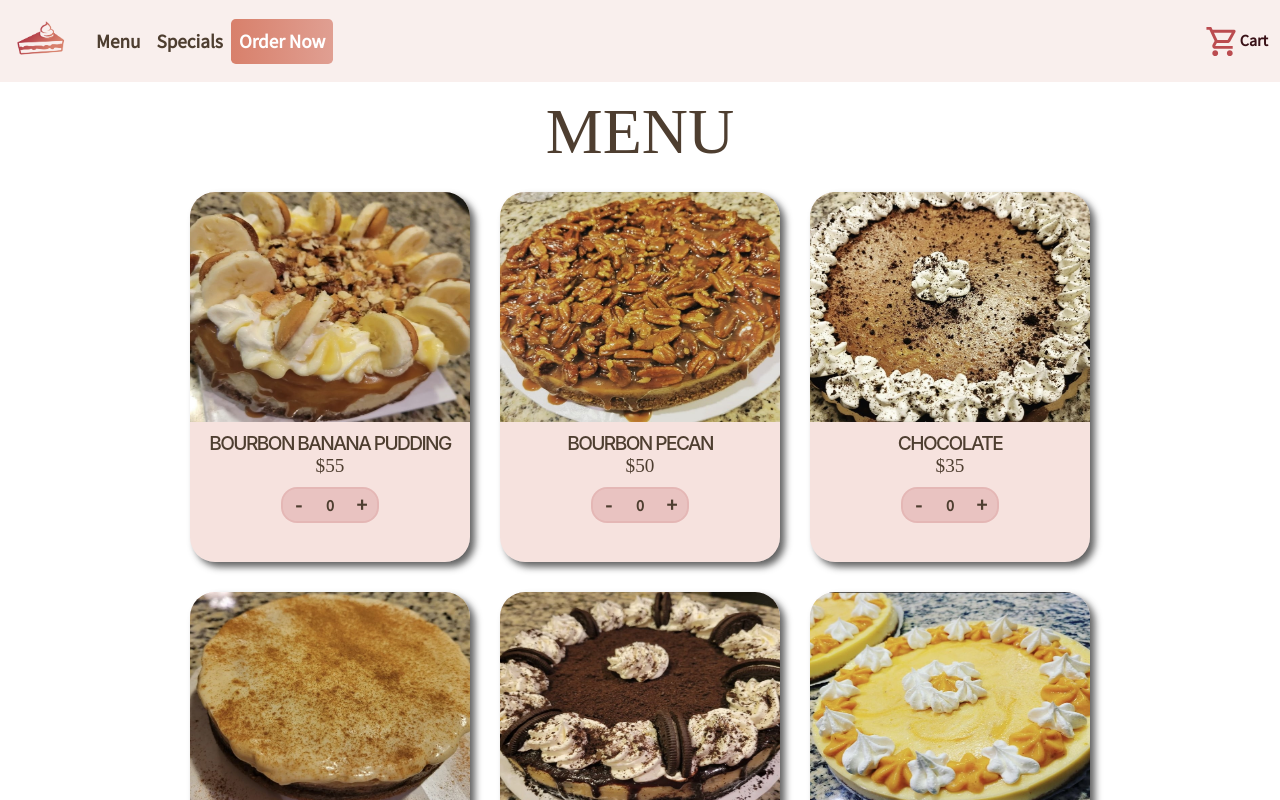
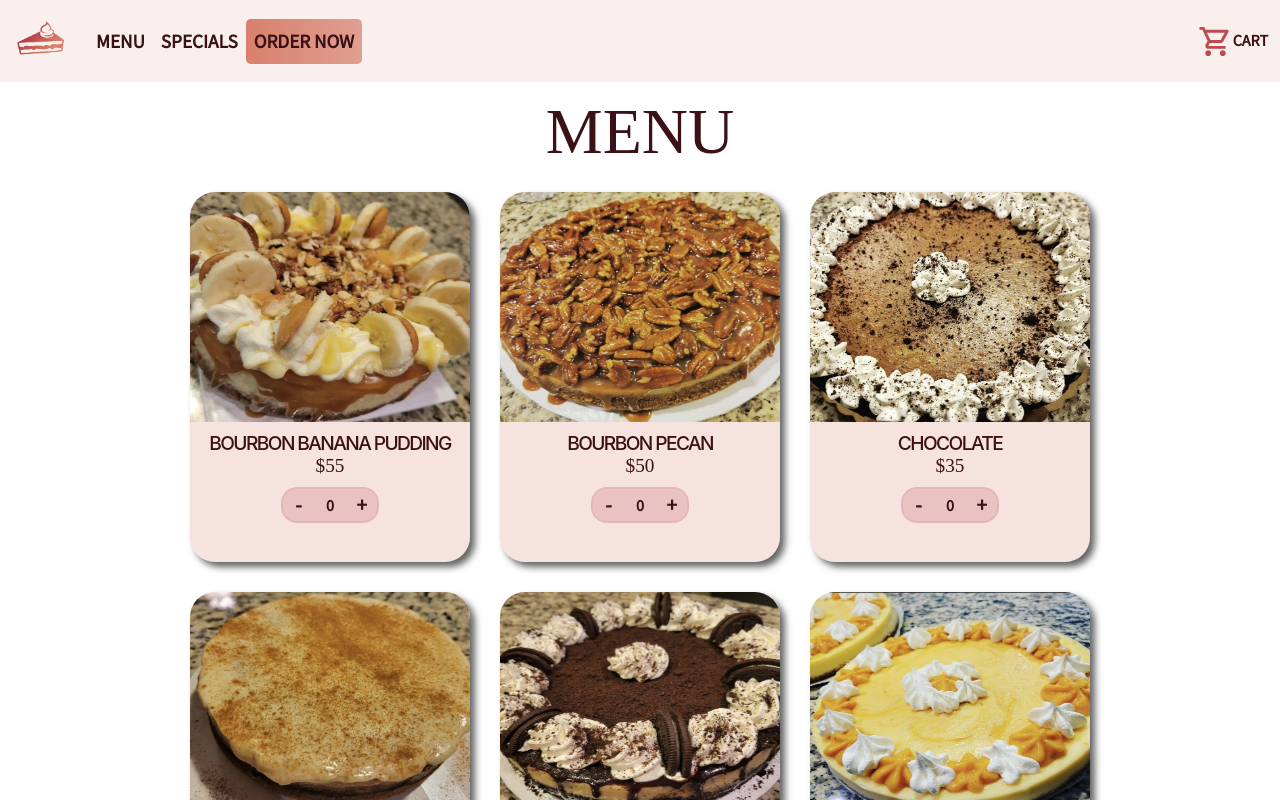
Before and after one commit to a-cole55/cheesecakes2.0, a React (Create React App) app: page /menu in a window 1280 px wide. Shown: the top 800 px of the page. Built offline with nearby package versions, Linux system fonts and the light colour scheme; a web font is replaced by a local one.

Commit message:
styling changes

```diff
--- a/src/components/Header.css
+++ b/src/components/Header.css
@@ -14,12 +14,17 @@
   }
   .nav-link, #menuNav{
     font-size: 1.2rem;
-    color:#4E3E30;
+    color:#391117;
     font-family: "Source Sans Pro", sans-serif;
     font-weight: bold;
+    text-transform: uppercase;
   }
   .nav-link:hover{
     font-weight: bold;
+    color:#391117
+  }
+  .actions a:hover{
+    color:#391117;
   }
 
   .shop{
@@ -34,8 +39,8 @@
     position:relative;
     text-align: center;
     top:-20px;
-    left:-57px;
-    color:#4E3E30;
+    left:-65px;
+    color:#391117;
     font-size:1rem;
     font-weight:600;
     border-radius: 5em;
@@ -52,12 +57,19 @@
     background-image: linear-gradient(to right,#D8806B, rgba(224, 159, 146, 1));
     border-radius: 0.3em;
   }
+  .action-btn:hover{
+    background-image: linear-gradient(to left,#D8806B, rgba(224, 159, 146, 1));
+  }
   .action-btn a{
-    color:white;
+    color:#391117;
     font-weight: bold;
   }
   .action-btn a:hover{
     color:white;
+    text-decoration: none;
+  }
+  .actions a{
+    text-transform: uppercase;
   }
 
   @media screen and (max-width:992px){
--- a/src/pages/Home.css
+++ b/src/pages/Home.css
@@ -42,7 +42,7 @@ body{
 }
 .infoSection h2{
     font: 2rem 'Rancho', cursive;
-    color:#4E3E30;
+    color:#391117;
     letter-spacing: 0.15em;
     text-transform: capitalize;
 }
@@ -68,7 +68,7 @@ body{
 }
 .infoItems h3{
     font: 1.5rem 'Rancho', cursive;
-    color:#4E3E30;
+    color:#391117;
     letter-spacing: 0.15em;
     font-weight: bold;
     text-transform: capitalize;
--- a/src/pages/Menu.css
+++ b/src/pages/Menu.css
@@ -1,35 +1,35 @@
 h1{
     text-transform: uppercase;
     font:4rem 'Rancho', cursive;
-    color:#4E3E30;
+    color:#391117;
     /* margin-top: 3%; */
 }
 .modalTitle, .modalFooter{
     border:none;
 }
 .modalTitle{
-    color:#4E3E30;
+    color:#391117;
 }
 .modalBTN, .modalBTNCart{
     height:3em;
 }
 .modalBTN{
-    background-color: #4E3E30;
+    background-color: #391117;
     opacity: 0.9;
 }
 .modalBTN:hover{
-    background-color: #4E3E30;
+    background-color: #391117;
     opacity: 1;
 }
 .modalBTNCart{
     background-color:rgba(224, 159, 146, 0.7);
-    color:#4E3E30;
+    color:#391117;
     font-weight: bold;
-    border: #4E3E30;
+    border: #391117;
 }
 .modalBTNCart:hover{
     background-color:rgba(224, 159, 146, 0.9);
-    color:#4E3E30
+    color:#391117
 }
 .menu{
     display:flex;
@@ -65,13 +65,13 @@ h3{
     letter-spacing: -0.1rem;
     margin-bottom: 0;
     font-size: 1.2rem;
-    color:#4E3E30;
+    color:#391117;
     margin-top:10px;
 }
 #price{
     display: block;
     font-size:1.2rem;
-    color: #4E3E30
+    color: #391117
 }
 #menuBTNS{
     display: flex;
@@ -92,7 +92,7 @@ h3{
     background-color: rgba(187, 76, 80, 0.4);
     height:2.5em;
     margin-left:5px;
-    color:#4E3E30;
+    color:#391117;
     font-weight: bold;
     text-transform: uppercase;
 }
@@ -110,7 +110,7 @@ button{
     width:1.5em;
     height:1.5em;
     font-weight: bold;
-    color:#4E3E30;
+    color:#391117;
     font-size:1.3rem;
     border:none;
     background-color: transparent
@@ -131,7 +131,7 @@ button{
     height:2em;
     font-weight: bold;
     font-size:1rem;
-    color:#4E3E30;
+    color:#391117;
     text-align: center;
     margin:0;
     border-radius:0;
--- a/src/pages/Order.css
+++ b/src/pages/Order.css
@@ -48,9 +48,9 @@
     border-radius: 2em;
 }
 #updateCartBTN:hover{
-    background-color:#4E3E30;
+    background-color:#391117;
     opacity: 0.75;
-    border-color:#4E3E30;
+    border-color:#391117;
     color:white
 }
 #totalQtyHeader{
@@ -59,7 +59,7 @@
     text-transform: uppercase;
 }
 a{
-    color:#4E3E30;
+    color:#391117;
 }
 a:hover{
     text-decoration: underline;
@@ -89,7 +89,7 @@ form{
 }
 label{
     margin-right:10px;
-    color:#4E3E30;
+    color:#391117;
     font:1.5rem 'Rancho', cursive;
 }
 input{
@@ -112,7 +112,7 @@ input{
     margin: 20px 0 0 180px;
     width:5.5em;
     height:1.6em;
-    color:#4E3E30;
+    color:#391117;
     font:1.5rem 'Rancho', cursive;
 
 }
@@ -184,17 +184,17 @@ input{
     background-color: transparent;
     border:none;
     font-size: 1rem;
-    color:#4E3E30;
+    color:#391117;
     font-weight: bold;
 }
 .changeQtyBTN input{
-    color:#4E3E30;
+    color:#391117;
 }
 .changeQtyBTN input::placeholder{
-    color:#4E3E30;
+    color:#391117;
 }
 #adjustQTY{
-    color:#4E3E30;
+    color:#391117;
 }
 .changeQtyBTN:first-child, .changeQtyBTN:last-child{
     font-size: 1.25rem;
@@ -208,7 +208,7 @@ input{
     flex-direction: row;
     align-items: flex-end;
     justify-content: center;
-    color:#4E3E30
+    color:#391117
 }
 #itemTotalDiv{
     width:22%;
@@ -268,25 +268,25 @@ input::selection{
   }
 
   :-ms-input-placeholder { /* Internet Explorer 10-11 */
-    color: #4E3E30
+    color: #391117
   }
 
   ::-ms-input-placeholder {
-    color: #4E3E30
+    color: #391117
   }
 .promoCode button{
     height:2.5em;
     font-size:0.9rem;
     background-color: transparent;
     text-decoration: underline;
-    border:#4E3E30 2px solid;
+    border:#391117 2px solid;
     border-left:none;
     opacity: 0.85;
     font:1rem "Source Sans Pro", sans-serif;
     letter-spacing: 0.07em;
     font-weight: bold;
     text-transform: uppercase;
-    color:#4E3E30
+    color:#391117
 }
 h5{
     margin-top:10px;
@@ -327,9 +327,9 @@ h5{
     border-radius: 2em;
 }
 #placeOrder:hover{
-    background-color:#4E3E30;
+    background-color:#391117;
     opacity: 0.75;
-    border-color:#4E3E30;
+    border-color:#391117;
     color:white
 }
 
```
